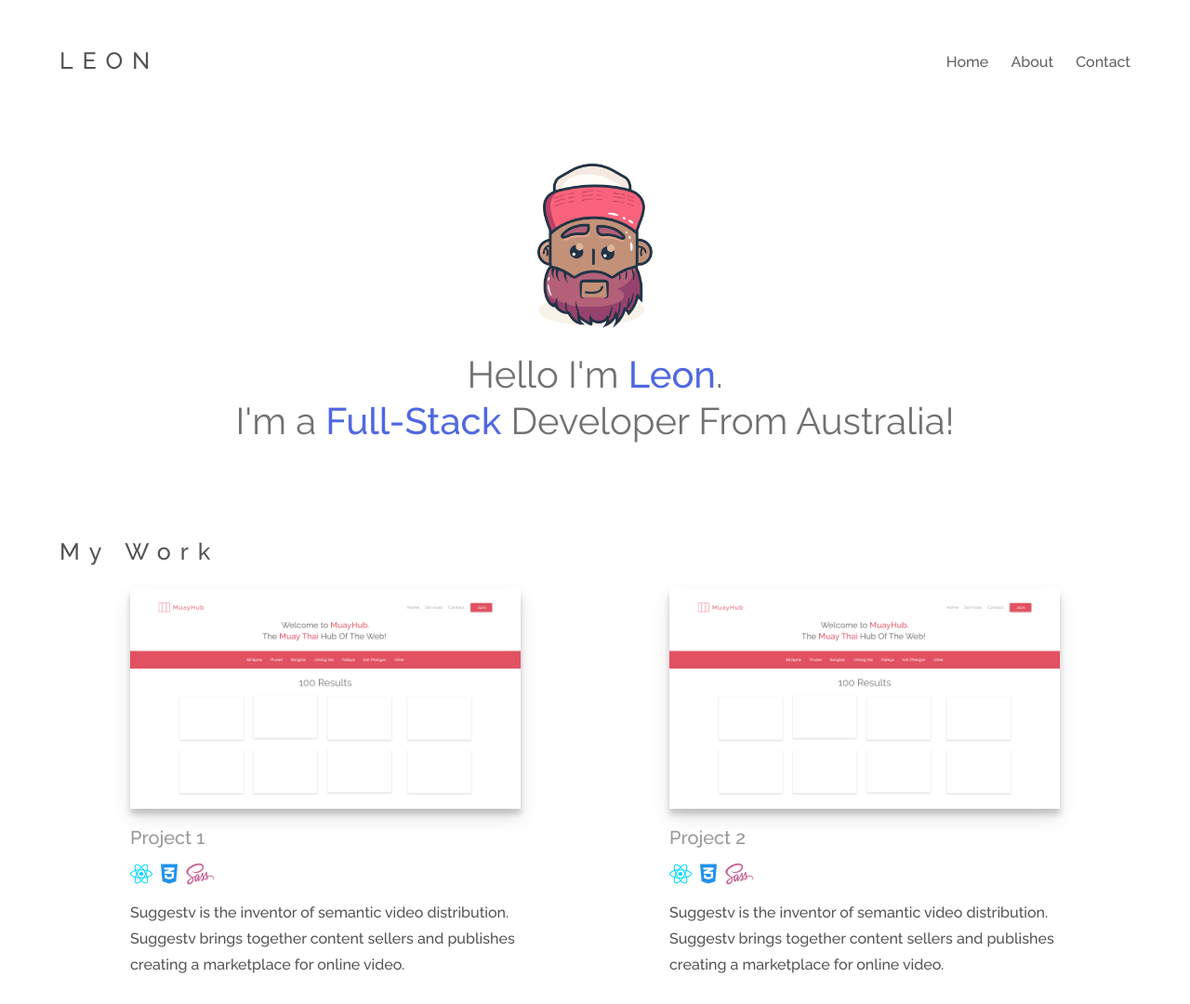
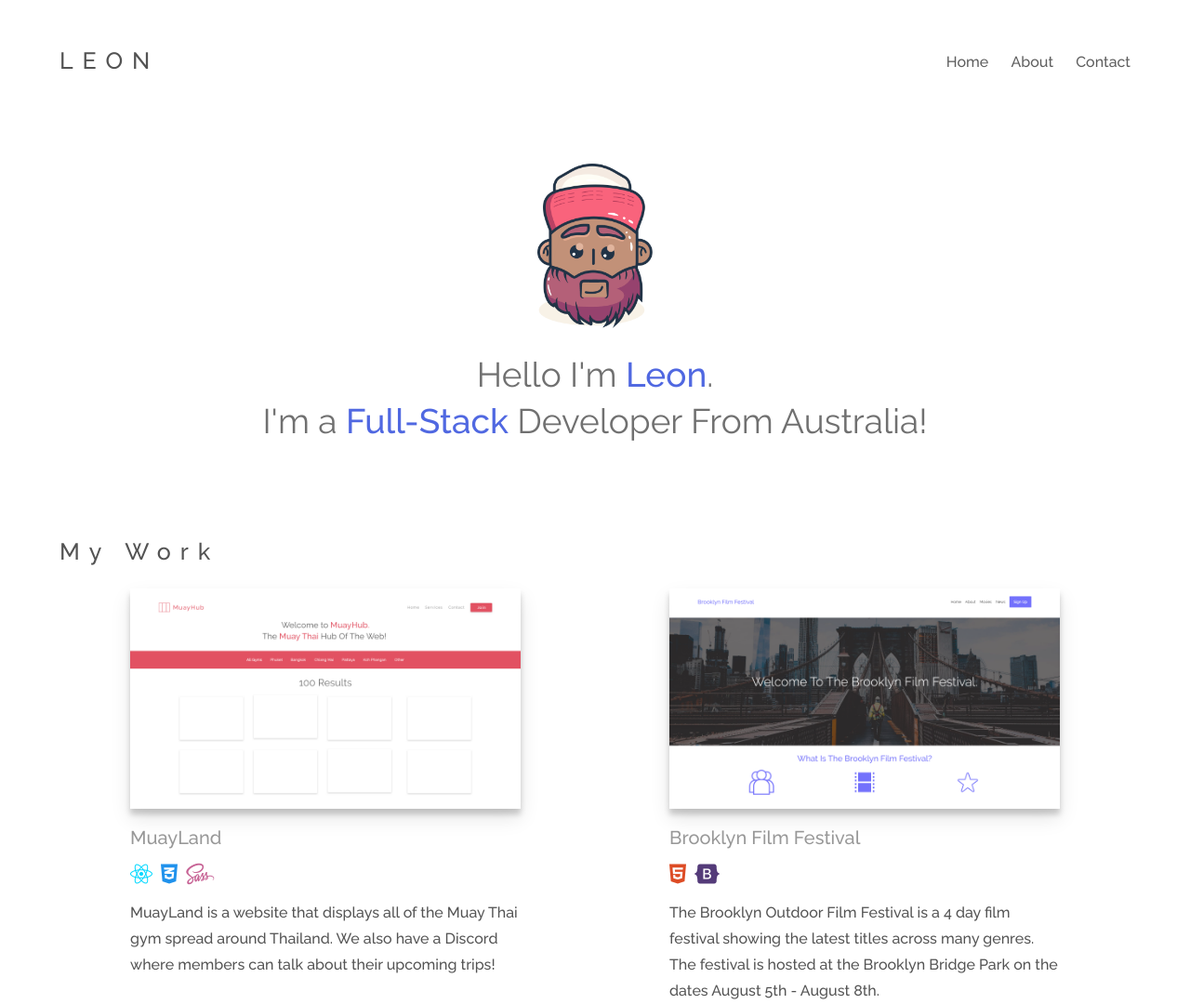
Before and after one commit to leonwalrond/PortfolioOC, a plain HTML site: page index.html in a window 1280 px wide. Shown: the whole page at 93% size. Before the commit the page ends 1052 px from the top, so only its background shows below. Drawn offline with Linux system fonts and the light colour scheme.

Commit message:
Third Commit: Added hover animation to navbar. Made welcome message smaller. Added 2 projects to the my work section. Added appropriate font awesome icons to each project. git status git push origin master

```diff
--- a/css/main.css
+++ b/css/main.css
@@ -92,6 +92,12 @@ nav ul li a{
   font-size: 16px;
   font-weight: 500;
   color: #5E5E5E;
+  border-bottom: 2px solid transparent;
+}
+
+nav ul li a:hover {
+  color: #5068E1;
+  transition: ease all 0.4s;
 }
 
 /* Header and Nav */
@@ -137,7 +143,7 @@ nav ul li a{
 
 #welcome-message {
     margin-top: 0px;
-    font-size: 40px;
+    font-size: 37px;
     text-align: center;
     color: #707070;
     line-height: 50px;
@@ -300,11 +306,26 @@ nav ul li a{
   color: #00D8FF;
 }
 
+.html-icon {
+  font-size: 24px;
+  color: #DD4C25;
+}
+
+
+
 .css-icon {
   font-size: 24px;
   color: #2092EC;
   margin-left: 5px;
 }
+
+.bootstrap-icon {
+  font-size: 24px;
+  color: #543B79;
+  margin-left: 5px;
+}
+
+
 
 .sass-icon {
   font-size: 24px;
--- a/index.html
+++ b/index.html
@@ -33,21 +33,28 @@
 
           <div class="project-wrapper">
             <div id="project-1-thumbnail-box">
-              <img src="img/project.png" id="project-1-thumbnail" alt="Project 1 Image">
-              <p class="project-title">Project 1</p>
+              <a href="#">
+                <img src="img/project.png" id="project-1-thumbnail" alt="Project 1 Image">
+              </a>
+              <a href="#">
+                <p class="project-title">MuayLand</p>
+              </a>
                 <i class="fab fa-react react-icon"></i>
                 <i class="fab fa-css3-alt css-icon"></i>
                 <i class="fab fa-sass sass-icon"></i>
-                <p class="product-description">Suggestv is the inventor of semantic video distribution. Suggestv brings together content sellers and publishes creating a marketplace for online video.</p>
+                <p class="product-description">MuayLand is a website that displays all of the Muay Thai gym spread around Thailand. We also have a Discord where members can talk about their upcoming trips!</p>
             </div>
 
             <div id="project-2-thumbnail-box">
-              <img src="img/project.png" id="project-2-thumbnail" alt="Project 2 Image">
-              <p class="project-title">Project 2</p>
-                <i class="fab fa-react react-icon"></i>
-                <i class="fab fa-css3-alt css-icon"></i>
-                <i class="fab fa-sass sass-icon"></i>
-                <p class="product-description">Suggestv is the inventor of semantic video distribution. Suggestv brings together content sellers and publishes creating a marketplace for online video.</p>
+              <a href="#">
+                <img src="img/brooklyn-film-festival.png" id="project-2-thumbnail" alt="Project 2 Image">
+              </a>
+              <a href="#">
+                <p class="project-title">Brooklyn Film Festival</p>
+              </a>
+                <i class="fab fa-html5 html-icon"></i>
+                <i class="fab fa-bootstrap bootstrap-icon"></i>
+                <p class="product-description">The Brooklyn Outdoor Film Festival is a 4 day film festival showing the latest titles across many genres. The festival is hosted at the Brooklyn Bridge Park on the dates August 5th - August 8th.</p>
             </div>
           </div>
     </body>
```
Also changed, not shown: img/Web 1920 – 1.png (added), img/brooklyn-film-festival.png (added), 1 other file.
